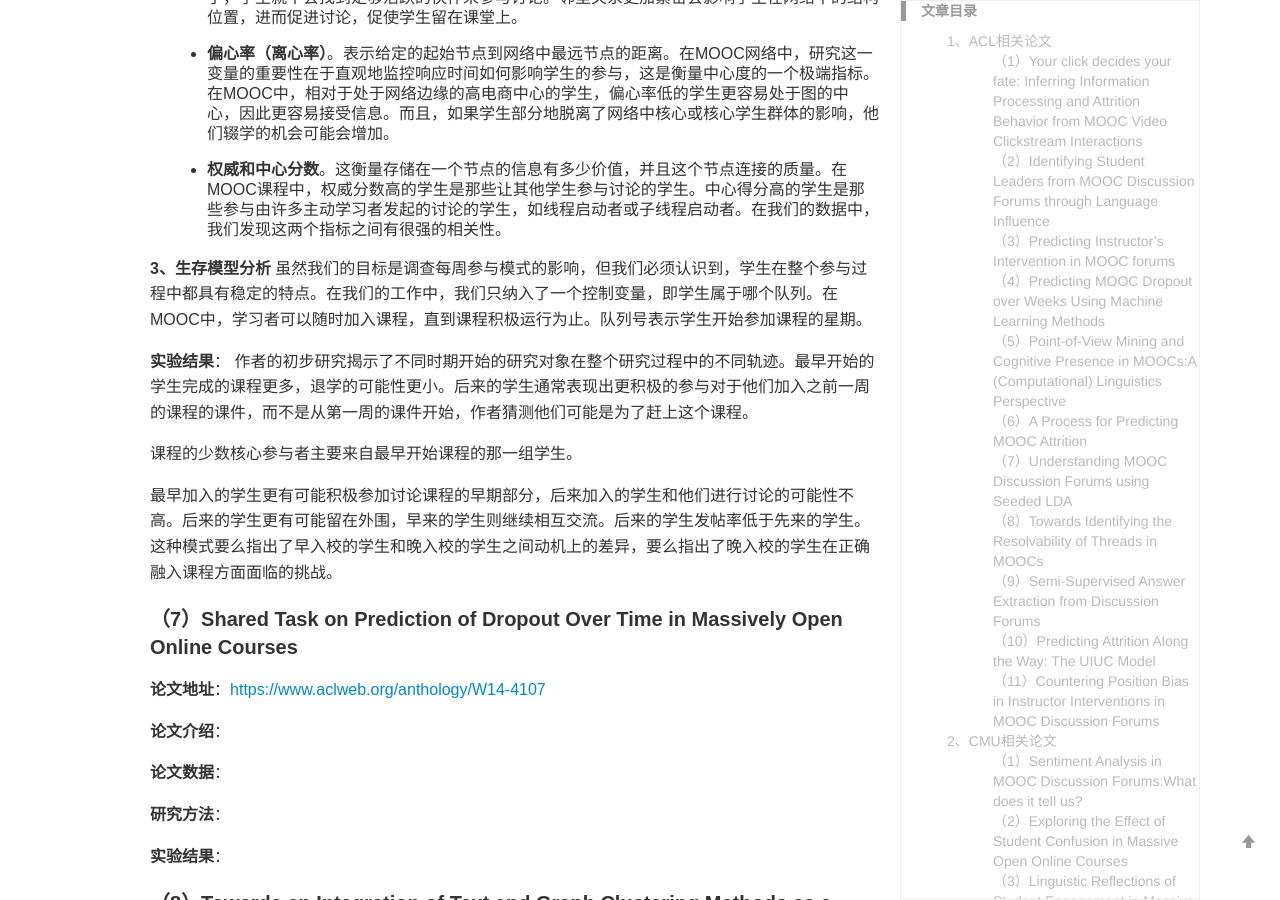
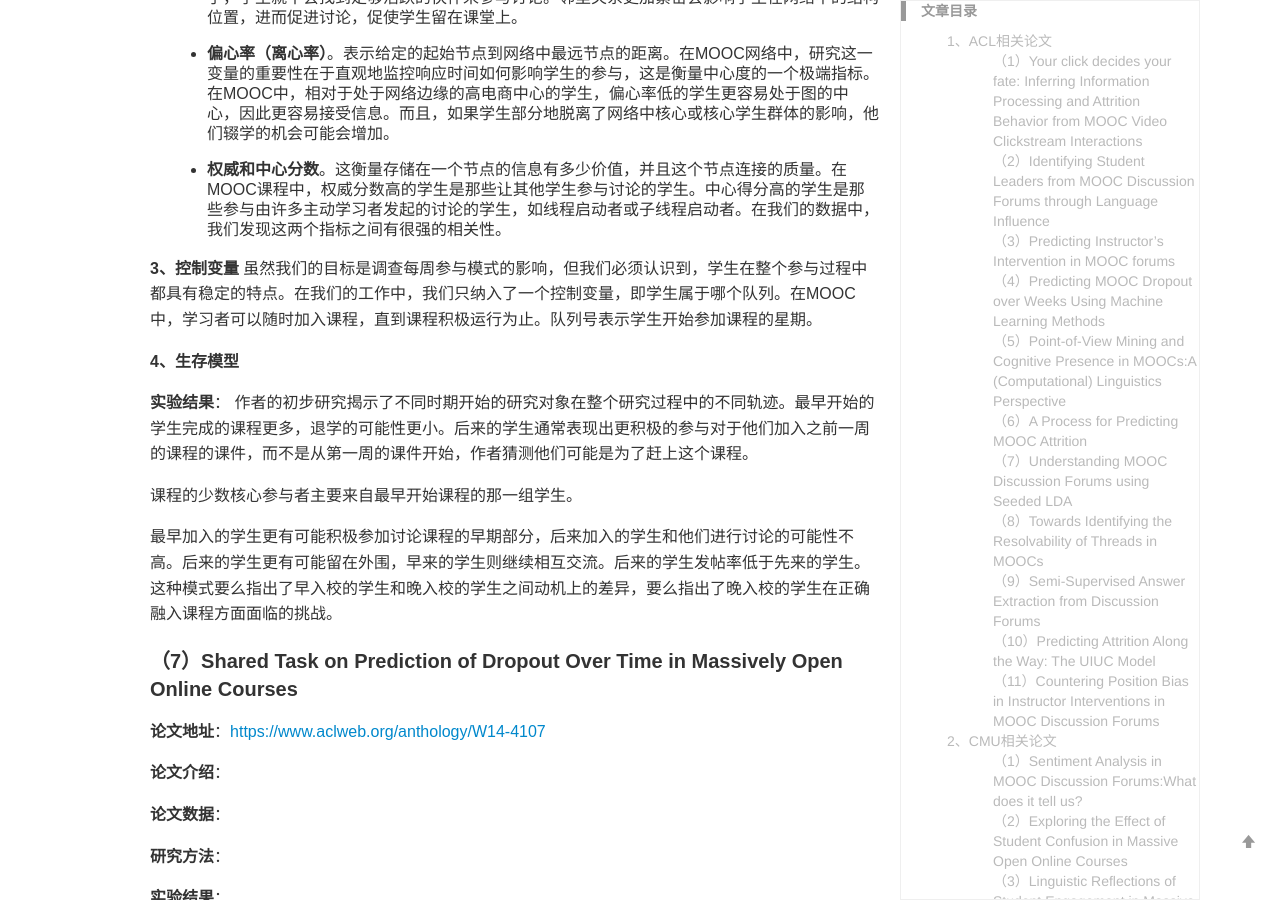
Before and after one commit to yuanmingchen/yuanmingchen.github.io, a Jekyll site: the page built from _posts/2019-04-19-online course nlp paper survey 2.md, in a window 1280 px wide and 900 px high, scrolled down 12342 px. Built offline with Jekyll 4.4.1, drawn with Linux system fonts in a browser that asks for light colours; formulas are drawn with MathJax 3; comment, search, counter and statistics services are not loaded.

Commit message:
Updates _posts/2019-04-19-online course nlp paper survey 2.md
Auto commit by GitBook Editor

```diff
--- a/_posts/2019-04-19-online course nlp paper survey 2.md
+++ b/_posts/2019-04-19-online course nlp paper survey 2.md
@@ -359,9 +359,10 @@ Python编程课程论坛，将论坛集限制为集中于讨论课程内容的
 
 - **权威和中心分数**。这衡量存储在一个节点的信息有多少价值，并且这个节点连接的质量。在MOOC课程中，权威分数高的学生是那些让其他学生参与讨论的学生。中心得分高的学生是那些参与由许多主动学习者发起的讨论的学生，如线程启动者或子线程启动者。在我们的数据中，我们发现这两个指标之间有很强的相关性。
 
-**3、生存模型分析**
+**3、控制变量**
 虽然我们的目标是调查每周参与模式的影响，但我们必须认识到，学生在整个参与过程中都具有稳定的特点。在我们的工作中，我们只纳入了一个控制变量，即学生属于哪个队列。在MOOC中，学习者可以随时加入课程，直到课程积极运行为止。队列号表示学生开始参加课程的星期。
 
+**4、生存模型**
 
 **实验结果**：
 作者的初步研究揭示了不同时期开始的研究对象在整个研究过程中的不同轨迹。最早开始的学生完成的课程更多，退学的可能性更小。后来的学生通常表现出更积极的参与对于他们加入之前一周的课程的课件，而不是从第一周的课件开始，作者猜测他们可能是为了赶上这个课程。
```
